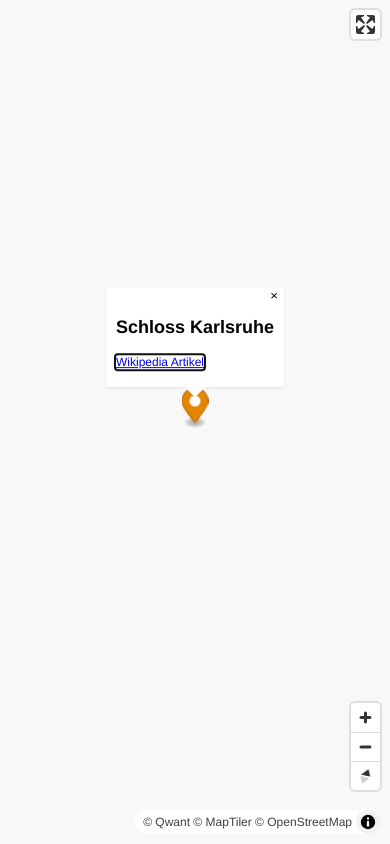
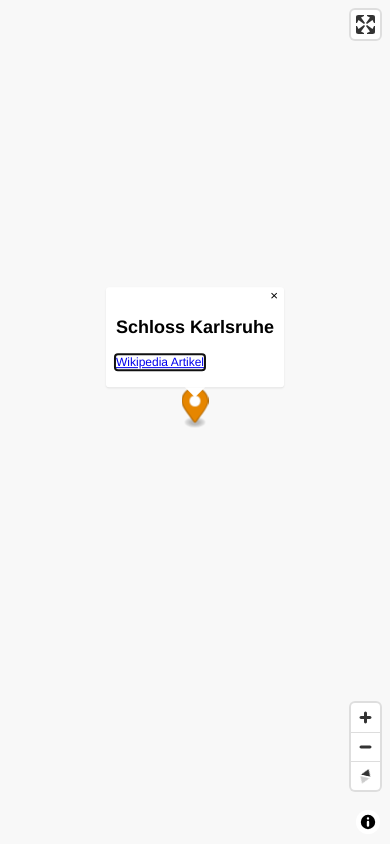
Before and after one commit to xjcb-de/embed-openstreetmap, a plain HTML site: page index.html in a window 390 px wide. Drawn offline with Linux system fonts and the light colour scheme; no server answers; animation ran at ten frames a second.

Commit message:
german locale for controls

```diff
--- a/index.html
+++ b/index.html
@@ -2,7 +2,7 @@
 <html>
 <head>
 <meta charset="utf-8" />
-<title>Display buildings in 3D</title>
+<title>Landkarte</title>
 <meta name="viewport" content="initial-scale=1,maximum-scale=1,user-scalable=no" />
 <link rel="icon" href="icon.png" sizes="64x64" />
 <script src="maplibregl/maplibre-gl.js"></script>
@@ -16,26 +16,49 @@
 <body>
 <div id="map"></div>
 <script>
+    /*   ---------- CONFIGURATION ----------   */
+    accessToken = "get_your_own_OpIi9ZULNHzrESv6T2vL" //get your key from https://cloud.maptiler.com/account/keys/
     mapCenter = [8.40414,49.01376]
     mapZoom = 16
     popupHTML = '<h2>Schloss Karlsruhe</h2><a href="https://de.wikipedia.org/wiki/Schloss_Karlsruhe" target="_blank">Wikipedia Artikel</a>'
     markerColor = "#e68600"
+    /*   -----------------------------------   */
 
+    /* Create the map */
     var map = new maplibregl.Map({
         center: mapCenter,
         zoom: mapZoom,
         pitch: 45,
         bearing: -17.6,
         container: 'map',
-        antialias: true
+        antialias: true,
+        cooperativeGestures: true, //todo (not working yet with maplibregl)
+        locale: {
+            'FullscreenControl.Enter': 'Vollbild',
+            'FullscreenControl.Exit': 'Vollbildmodus beenden',
+            'NavigationControl.ResetBearing': 'Drehung zurücksetzen',
+            'NavigationControl.ZoomIn': 'Vergrößern',
+            'NavigationControl.ZoomOut': 'Verkleinern',
+            'ScrollZoomBlocker.CtrlMessage': 'Verwende Strg+Scrollen zum Zoomen der Karte',
+            'ScrollZoomBlocker.CmdMessage': 'Verwende ⌘+Scrollen zum Zoomen der Karte',
+            'TouchPanBlocker.Message': 'Verschieben der Karte mir zwei Fingern',
+        },
     });
 
+    /* Set the style */
     fetch('qwant-style/built-style.json').then((response) => response.json()).then((json) => {
         useMaptilerForTiles(json)
         add3dBuildingSource(json)
         fixAttributions(json)
         map.setStyle(json)
     })
+
+    /* Setup controls and popup */
+    for (className of ["maplibregl-compact-show", "mapboxgl-compact-show"]) {
+        for (node of document.getElementsByClassName(className)) {
+            node.classList.remove(className) //initially hide attributions in mobile view
+        }
+    }
 
     const nav = new maplibregl.NavigationControl({visualizePitch: true});
     map.addControl(nav, 'bottom-right');
@@ -51,16 +74,17 @@
         .addTo(map);
     marker.togglePopup();
 
+
     function useMaptilerForTiles(style) {
         style.sprite = window.location.href + "/../qwant-style/sprite"
-        style.glyphs = "https://api.maptiler.com/fonts/{fontstack}/{range}.pbf?key=get_your_own_OpIi9ZULNHzrESv6T2vL"
-        style.sources.basemap.tiles[0] = "https://api.maptiler.com/tiles/v3/{z}/{x}/{y}.pbf?key=get_your_own_OpIi9ZULNHzrESv6T2vL"
-        style.sources.poi.tiles[0] = "https://api.maptiler.com/tiles/v3/{z}/{x}/{y}.pbf?key=get_your_own_OpIi9ZULNHzrESv6T2vL"
+        style.glyphs = "https://api.maptiler.com/fonts/{fontstack}/{range}.pbf?key=" + accessToken
+        style.sources.basemap.tiles[0] = "https://api.maptiler.com/tiles/v3/{z}/{x}/{y}.pbf?key=" + accessToken
+        style.sources.poi.tiles[0] = "https://api.maptiler.com/tiles/v3/{z}/{x}/{y}.pbf?key=" + accessToken
     }
 
     function add3dBuildingSource(style) {
         //from https://api.maptiler.com/maps/streets/style.json?key=...
-        style.sources.openmaptiles = {"url":"https://api.maptiler.com/tiles/v3/tiles.json?key=get_your_own_OpIi9ZULNHzrESv6T2vL","type":"vector"}
+        style.sources.openmaptiles = {"url":"https://api.maptiler.com/tiles/v3/tiles.json?key=" + accessToken,"type":"vector"}
         style.layers.push({
             "id": "building-3d",
             "type": "fill-extrusion",
```
